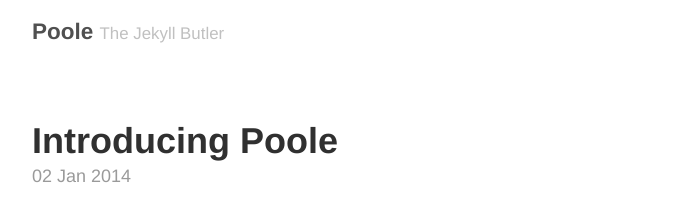
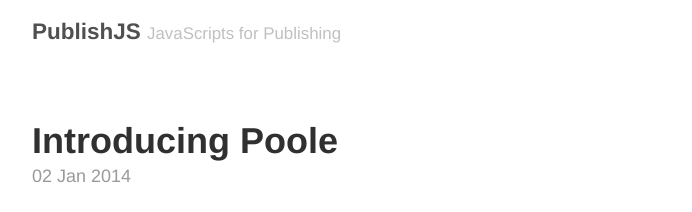
Before and after one commit to PublishJS/PublishJS.github.io, a Jekyll site: the page built from index.html, in a window 1280 px wide. Shown: the top 212 px of the page, without its empty margins (293-985 px from the left). Built offline with Jekyll 4.4.1, drawn with Linux system fonts in a browser that asks for light colours; the list of posts is cut into pages by our own code.

Commit message:
new config

```diff
--- a/_config.yml
+++ b/_config.yml
@@ -5,9 +5,9 @@
 relative_permalinks: true
 
 # Setup
-title:               Poole
-tagline:             The Jekyll Butler
-url:                 http://getpoole.com
+title:               PublishJS
+tagline:             JavaScripts for Publishing
+url:                 http://www.publishjs.io
 paginate:            1
 baseurl:             ""
 
@@ -20,9 +20,9 @@
 
 # About/contact
 author:
-  name:              Mark Otto
-  url:               https://twitter.com/mdo
-  email:             markdotto@gmail.com
+  name:              Adam Hyde
+  url:               http://www.adamhyde.net
+  email:             adam@booksprints.net
 
 # Custom vars
 version:             2.0.0
```
